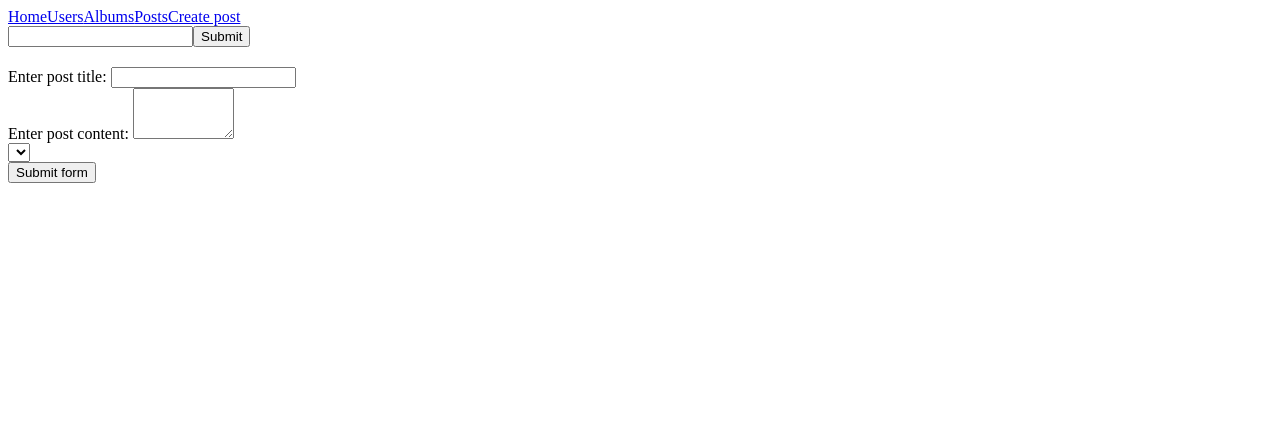
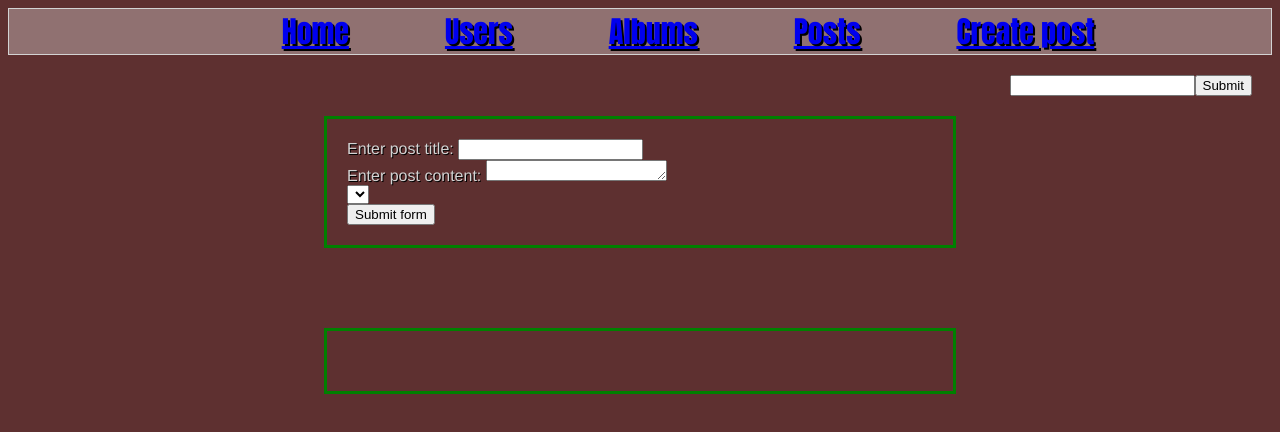
Before and after one commit to ErnestasRa/Better-version-API-project, a plain HTML site: page create-post.html in a window 1280 px wide. Drawn offline with Linux system fonts and the light colour scheme; no server answers.

Commit message:
CSS added to createpost.js

```diff
--- a/create-post.html
+++ b/create-post.html
@@ -5,17 +5,17 @@
     <meta http-equiv="X-UA-Compatible" content="IE=edge">
     <meta name="viewport" content="width=device-width, initial-scale=1.0">
     <title>Create a post!</title>
+    <link rel="stylesheet" href="style.css">
 </head>
 <body>
-    <div id="form-wrapper"></div>
     <form id="post-form">
         <div>
             <label for="post-title">Enter post title:</label>
-             <input type="text" name="post-title" id="post-title">
+            <input type="text" name="post-title" id="post-title">
         </div>
         <div>
             <label for="post-body">Enter post content:</label>
-            <textarea name="post-body" id="post-body" cols="10" rows="3"></textarea>
+            <textarea name="post-body" id="post-body" cols="20" rows="1"></textarea>
         </div>
         <div>
             <select name="post-users" id="post-users">
@@ -26,6 +26,7 @@
         <button type="submit">Submit form</button>
 
     </form>
+    <div id="form-wrapper"></div>
 
     <script type="module" src="createPost/create-post.js"></script>
 </body>
--- a/createPost/create-post.js
+++ b/createPost/create-post.js
@@ -1,12 +1,18 @@
 import {generateAllUsers} from "./createPostView.js"
 import  headerElement  from "../header/header.js"
 
+
+init()
+
+
+function init(){
   headerElement()
   const formWrapper = document.getElementById('form-wrapper')
   const postForm = document.getElementById('post-form')
   const selectElement = document.querySelector('select')
 
   generateAllUsers(selectElement)
+
   let postDiv = document.createElement('div')
   postDiv.classList.add('post-div')
   let postedTitle = document.createElement('h2')
@@ -46,3 +52,4 @@ postForm.addEventListener('submit', async (e) => {
                       postNameElement.innerHTML = `${data.userId}`
                   })
           }
+     }
--- a/style.css
+++ b/style.css
@@ -5,6 +5,24 @@
  *, *::before, *::after {
     box-sizing: border-box;
   }
+
+#post-form {
+  margin: auto;
+  width: 50%;
+  border: 3px solid green;
+  padding: 20px;
+  text-align: left;
+  margin-bottom: 5rem;
+}
+.post-div {
+  margin: auto;
+  width: 50%;
+  border: 3px solid green;
+  padding: 20px;
+  text-align: center;
+}
+
+
 
 body {
     background-color: #5e3030;
```
Lines whose indentation alone changed are shown as unchanged.
